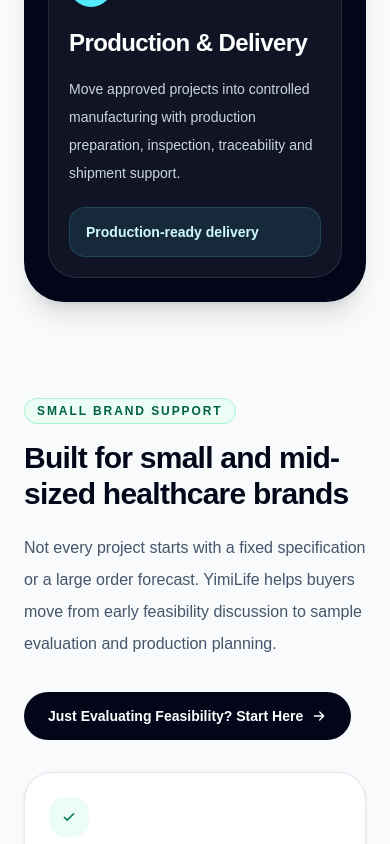
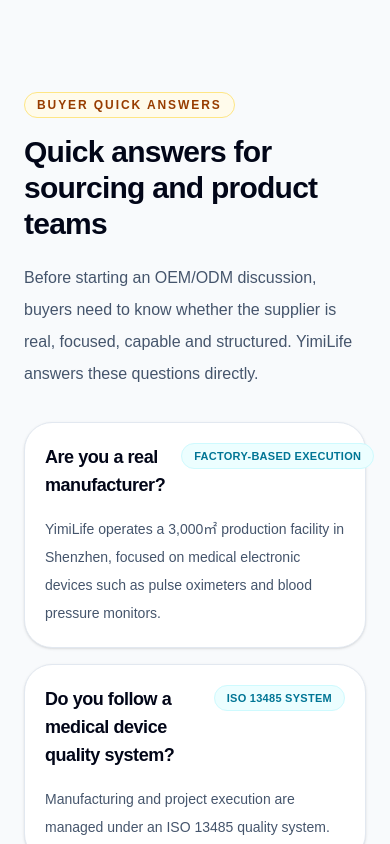
Before and after one commit to hnpsd0755-source/yimi-life-geo, a Next.js app: page / in a window 390 px wide. Shown: the part 8000-8844 px from the top of the page. Built offline with nearby package versions, Linux system fonts and the light colour scheme.

Commit message:
下载 homepage_v2_2_buyer_answers_after_small_brand.tsx

```diff
--- a/app/page.tsx
+++ b/app/page.tsx
@@ -181,13 +181,6 @@
     text: "Available documents, labeling, IFU and target-market requirements can be discussed during project review.",
   },
 ];
-
-const technologyTags = [
-  "Low-Perfusion SpO2",
-  "Motion Artifact Handling",
-  "Skin-Tone-Aware Signal Design",
-];
-
 
 const jsonLd = {
   "@context": "https://schema.org",
@@ -411,39 +404,6 @@
         </div>
       </section>
 
-      {/* Buyer quick answers */}
-      <section className="mx-auto max-w-7xl px-6 py-12 lg:px-8" aria-labelledby="quick-answers-title">
-        <div className="grid gap-8 lg:grid-cols-[0.36fr_0.64fr] lg:items-start">
-          <div>
-            <Badge tone="amber">Buyer Quick Answers</Badge>
-            <h2 id="quick-answers-title" className="mt-4 text-3xl font-semibold tracking-tight text-slate-950 md:text-5xl">
-              Quick answers for sourcing and product teams
-            </h2>
-            <p className="mt-5 text-base leading-8 text-slate-600 md:text-lg">
-              Before starting an OEM/ODM discussion, buyers need to know whether the supplier is real,
-              focused, capable and structured. YimiLife answers these questions directly.
-            </p>
-          </div>
-
-          <div className="grid gap-4 md:grid-cols-2">
-            {quickAnswers.map((item, index) => (
-              <article
-                key={item.question}
-                className={`rounded-[1.75rem] border border-slate-200 bg-white p-5 shadow-sm ${index === 4 ? "md:col-span-2" : ""}`}
-              >
-                <div className="flex items-start justify-between gap-4">
-                  <h3 className="text-lg font-semibold tracking-tight text-slate-950">{item.question}</h3>
-                  <span className="shrink-0 rounded-full border border-cyan-100 bg-cyan-50 px-3 py-1 text-[11px] font-semibold uppercase tracking-wide text-cyan-700">
-                    {item.proof}
-                  </span>
-                </div>
-                <p className="mt-4 text-sm leading-7 text-slate-600">{item.answer}</p>
-              </article>
-            ))}
-          </div>
-        </div>
-      </section>
-
       {/* Product families */}
       <section id="product-families" className="mx-auto max-w-7xl px-6 py-12 lg:px-8">
         <SectionHeading
@@ -575,39 +535,35 @@
         </div>
       </section>
 
-      {/* Technology hook */}
-      <section className="mx-auto max-w-7xl px-6 py-12 lg:px-8">
-        <div className="overflow-hidden rounded-[2.25rem] border border-slate-200 bg-white shadow-sm">
-          <div className="grid gap-0 lg:grid-cols-[0.45fr_0.55fr]">
-            <div className="bg-slate-950 p-7 text-white md:p-9">
-              <Badge tone="amber">Technology Driven</Badge>
-              <h2 className="mt-4 text-3xl font-semibold tracking-tight md:text-5xl">
-                Technology-driven where signal quality matters
-              </h2>
-              <p className="mt-5 text-base leading-8 text-slate-300">
-                For pulse oximeter projects, YimiLife’s PulseMatrix™ signal platform supports low-perfusion SpO2 tracking,
-                motion artifact handling and skin-tone-aware signal design under defined product and verification conditions.
-              </p>
-              <Link
-                href="/technology"
-                className="mt-8 inline-flex items-center rounded-full bg-white px-5 py-3 text-sm font-semibold text-slate-950 transition hover:bg-cyan-50"
+      {/* Buyer quick answers */}
+      <section className="mx-auto max-w-7xl px-6 py-12 lg:px-8" aria-labelledby="quick-answers-title">
+        <div className="grid gap-8 lg:grid-cols-[0.36fr_0.64fr] lg:items-start">
+          <div>
+            <Badge tone="amber">Buyer Quick Answers</Badge>
+            <h2 id="quick-answers-title" className="mt-4 text-3xl font-semibold tracking-tight text-slate-950 md:text-5xl">
+              Quick answers for sourcing and product teams
+            </h2>
+            <p className="mt-5 text-base leading-8 text-slate-600 md:text-lg">
+              Before starting an OEM/ODM discussion, buyers need to know whether the supplier is real,
+              focused, capable and structured. YimiLife answers these questions directly.
+            </p>
+          </div>
+
+          <div className="grid gap-4 md:grid-cols-2">
+            {quickAnswers.map((item, index) => (
+              <article
+                key={item.question}
+                className={`rounded-[1.75rem] border border-slate-200 bg-white p-5 shadow-sm ${index === 4 ? "md:col-span-2" : ""}`}
               >
-                View PulseMatrix™ Technology
-                <ArrowIcon className="ml-2 h-4 w-4" />
-              </Link>
-            </div>
-            <div className="p-7 md:p-9">
-              <div className="grid h-full content-center gap-4 sm:grid-cols-3">
-                {technologyTags.map((tag) => (
-                  <div key={tag} className="rounded-[1.75rem] border border-amber-200 bg-amber-50/70 p-5 text-center">
-                    <p className="text-sm font-semibold leading-6 text-amber-900">{tag}</p>
-                  </div>
-                ))}
-              </div>
-              <p className="mt-6 text-xs leading-6 text-slate-500">
-                Technology content is kept concise on the homepage. Detailed engineering evidence and performance boundaries are explained on the Technology page.
-              </p>
-            </div>
+                <div className="flex items-start justify-between gap-4">
+                  <h3 className="text-lg font-semibold tracking-tight text-slate-950">{item.question}</h3>
+                  <span className="shrink-0 rounded-full border border-cyan-100 bg-cyan-50 px-3 py-1 text-[11px] font-semibold uppercase tracking-wide text-cyan-700">
+                    {item.proof}
+                  </span>
+                </div>
+                <p className="mt-4 text-sm leading-7 text-slate-600">{item.answer}</p>
+              </article>
+            ))}
           </div>
         </div>
       </section>
```
